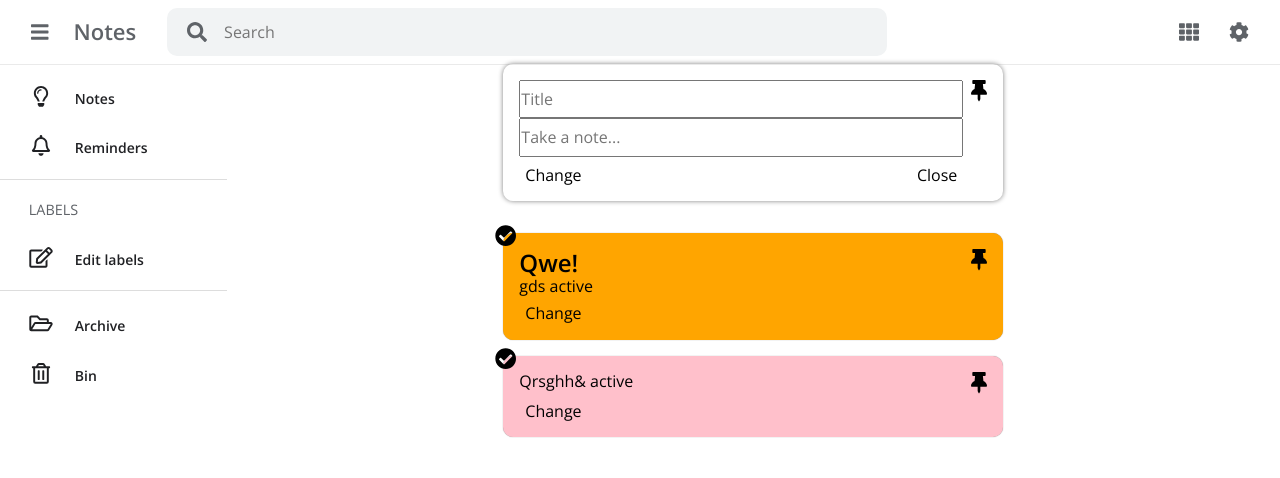
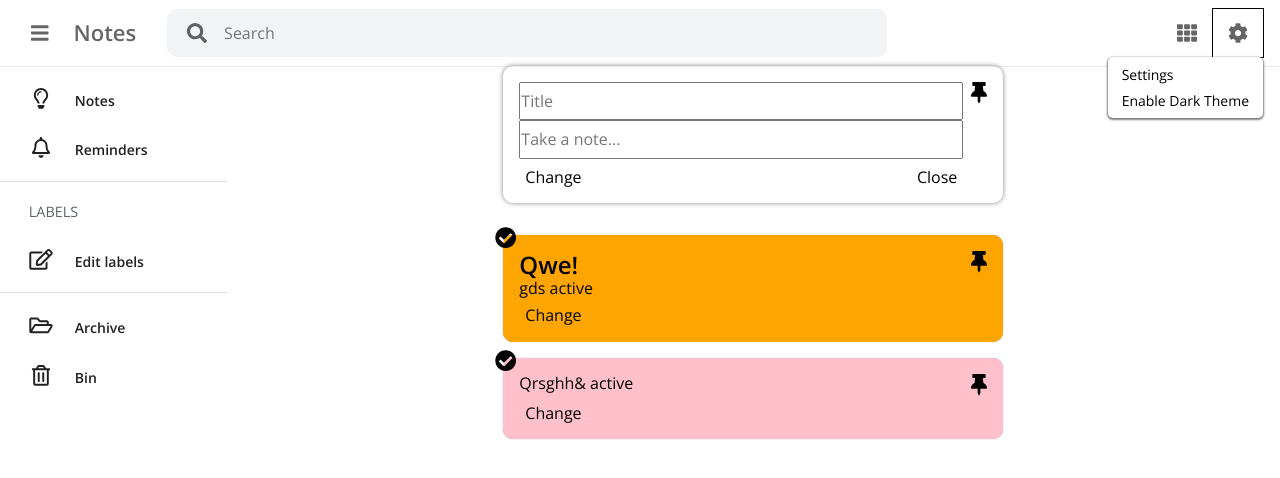
Before and after one commit to Awfj/notes, a React (Create React App) app: page / in a window 1280 px wide. Shown: the top 478 px of the page. Built offline with nearby package versions, Linux system fonts and the light colour scheme.

Commit message:
style Menu

```diff
--- a/src/components/Header/Header.js
+++ b/src/components/Header/Header.js
@@ -1,7 +1,4 @@
 import React from "react";
-import styles from "./Header.module.scss";
-import ChangeButton from "../../containers/ChangeButton";
-import { notesLayoutOptions } from "../../store/actions/actionTypes";
 import { FontAwesomeIcon } from "@fortawesome/react-fontawesome";
 import {
   faSearch,
@@ -10,6 +7,10 @@ import {
   faThList,
   faBars
 } from "@fortawesome/free-solid-svg-icons";
+import styles from "./Header.module.scss";
+import ChangeButton from "../../containers/ChangeButton";
+import Menu from "../../components/shared/Menu/Menu";
+import { notesLayoutOptions } from "../../store/actions/actionTypes";
 
 const Header = props => {
   let iconView = "";
@@ -47,9 +48,17 @@ const Header = props => {
         <ChangeButton notesLayout={notesLayoutOptions.LIST}>
           <FontAwesomeIcon icon={iconView} />
         </ChangeButton>
-        <button type="button">
-          <FontAwesomeIcon icon={faCog} />
-        </button>
+        <div className={styles.menuContainer}>
+          <button type="button">
+            <FontAwesomeIcon icon={faCog} />
+          </button>
+          <Menu>
+            <ul className={styles.menu}>
+              <li><button type="button">Settings</button></li>
+              <li><button type="button">Enable Dark Theme</button></li>
+            </ul>
+          </Menu>
+        </div>
         {/* <button type='button'>Enable Dark Theme</button> */}
       </div>
     </header>
--- a/src/components/Header/Header.module.scss
+++ b/src/components/Header/Header.module.scss
@@ -4,19 +4,26 @@
   grid-gap: 1em;
   box-shadow: 0 0 1px gray;
   padding: 0.5em 1em;
-  div {
+  & > div {
     display: flex;
     align-items: center;
   }
   & > div:last-child {
     justify-content: flex-end;
+    button:hover svg {
+      opacity: 1;
+    }
   }
   h1 {
     font-size: 1.375em;
   }
+  svg {
+    display: block;
+  }
   h1,
   svg {
-    color: #5f6368;
+    color: black;
+    opacity: 0.6;
   }
   form {
     display: flex;
@@ -41,10 +48,6 @@
     font-size: 1.25rem;
     padding: 0.7em 0.75em;
   }
-
-  svg {
-    display: block;
-  }
   .iconSidebar {
     margin-right: 0.5em;
   }
@@ -52,12 +55,16 @@
   .iconSearch {
     border-radius: 50%;
     &:hover {
-      background-color: rgba(60,64,67,0.08);
+      background-color: rgba(60, 64, 67, 0.08);
     }
   }
   .iconSearch {
-    margin-left: .5em;
-    margin-right: .35em;
+    margin-left: 0.5em;
+    margin-right: 0.35em;
     padding: 0.5em;
   }
+  .menuContainer {
+    position: relative;
+    border: 1px solid #000;
+  }
 }
--- a/src/components/Menu/Menu.js
+++ b/src/components/shared/Menu/Menu.js
@@ -3,10 +3,11 @@ import PropTypes from "prop-types";
 import styles from "./Menu.module.scss";
 // import Option from "./Option/Option";
 
-const Menu = ({ view, options, onClick }) => {
+const Menu = ({ children }) => {
   return (
     <div className={styles.Menu}>
-      <ul className={styles[view]}>
+      {children}
+      {/* <ul className={styles[view]}>
         {options.map((option, index) => (
           <li key={index}>
             <button type="button" onClick={onClick}>
@@ -14,15 +15,16 @@ const Menu = ({ view, options, onClick }) => {
             </button>
           </li>
         ))}
-      </ul>
+      </ul> */}
     </div>
   );
 };
 
 Menu.propTypes = {
-  view: PropTypes.string.isRequired,
-  options: PropTypes.arrayOf(PropTypes.string.isRequired).isRequired,
-  onClick: PropTypes.func
+  // view: PropTypes.string.isRequired,
+  // options: PropTypes.arrayOf(PropTypes.string.isRequired).isRequired,
+  // onClick: PropTypes.func
+  children: PropTypes.node.isRequired
 };
 
 export default Menu;
--- /dev/null
+++ b/src/components/shared/Menu/Menu.module.scss
@@ -0,0 +1,49 @@
+.Menu {
+  // background-color: white;
+  // box-shadow: 0 0 5px gray;
+  position: absolute;
+  top: 100%;
+  right: 0;
+  padding: 0.3em 0;
+  box-shadow: 0px 1px 2px 1px gray;
+  background-color: white;
+  border-radius: 5px;
+  // display: grid;
+  // width: 200px;
+  // display: none;
+  ul {
+    // position: absolute;
+    // display: grid;
+
+    // display: flex;
+    // flex-direction: column;
+    // flex-wrap: wrap;
+    // font-size: 0.875rem;
+  }
+  li {
+    button {
+      padding: 0.35em 1em;
+      font-size: 0.875rem;
+      text-align: left;
+      white-space: nowrap;
+      // border: 1px solid #000;
+      width: 100%;
+      &:hover {
+        background-color: rgba(95, 99, 104, 0.2);
+      }
+      &:active {
+        background-color: rgba(95, 99, 104, 0.35);
+      }
+    }
+  }
+  .list {
+    padding: 0.3em 0;
+    li button {
+      text-align: left;
+      width: 100%;
+    }
+  }
+  .grid {
+    padding: 0.3em;
+  }
+}
--- a/src/index.css
+++ b/src/index.css
@@ -1,3 +1,10 @@
+html {
+  box-sizing: border-box;
+}
+*, *::before, *::after {
+  box-sizing: inherit;
+}
+
 body {
   margin: 0;
   font-family: 'Open Sans', sans-serif;
@@ -7,10 +14,6 @@ body {
 code {
   font-family: source-code-pro, Menlo, Monaco, Consolas, "Courier New",
     monospace;
-}
-
-* {
-  box-sizing: border-box;
 }
 
 a {
```
Also changed, not shown: src/components/Menu/Menu.module.scss (deleted, +0 -38 lines).
